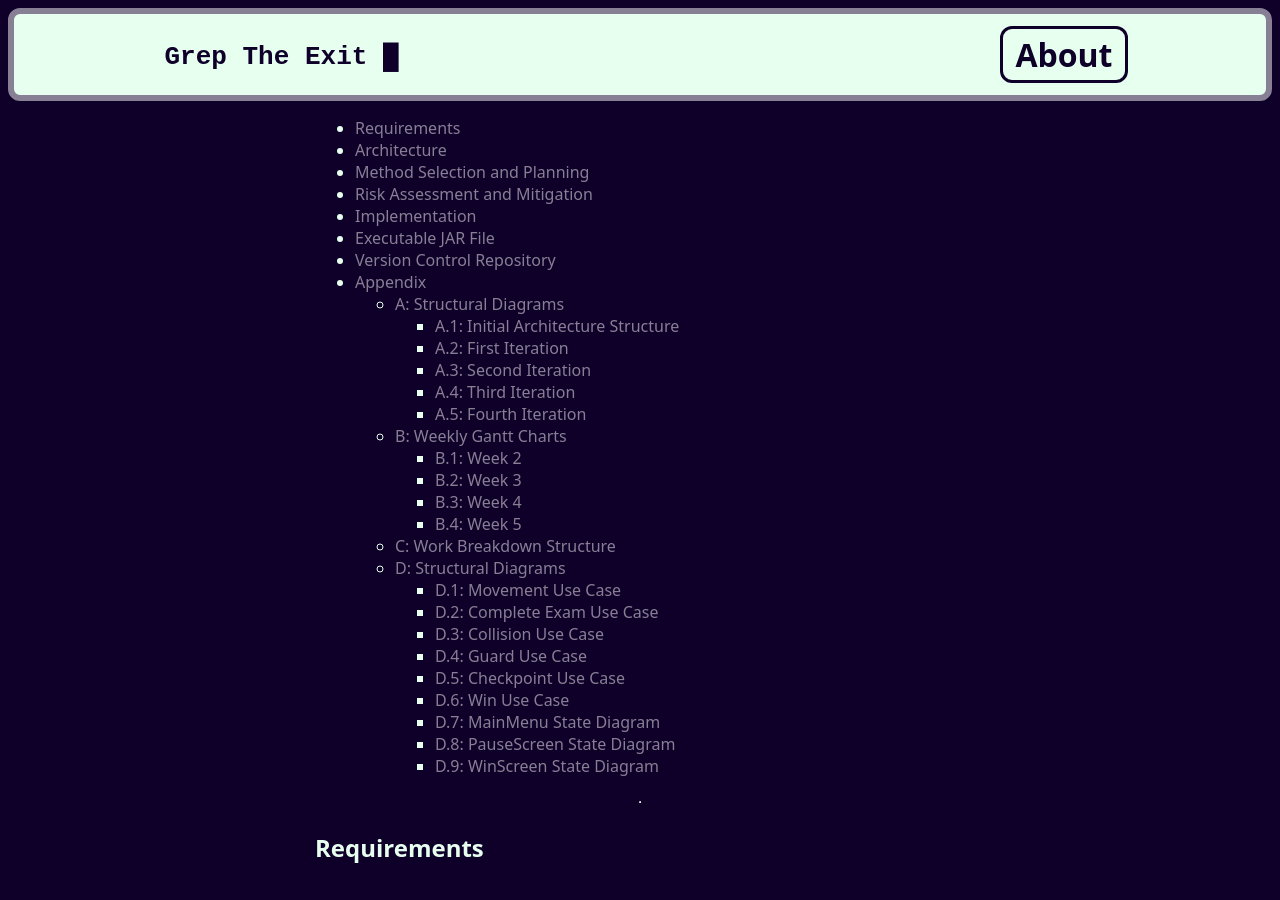
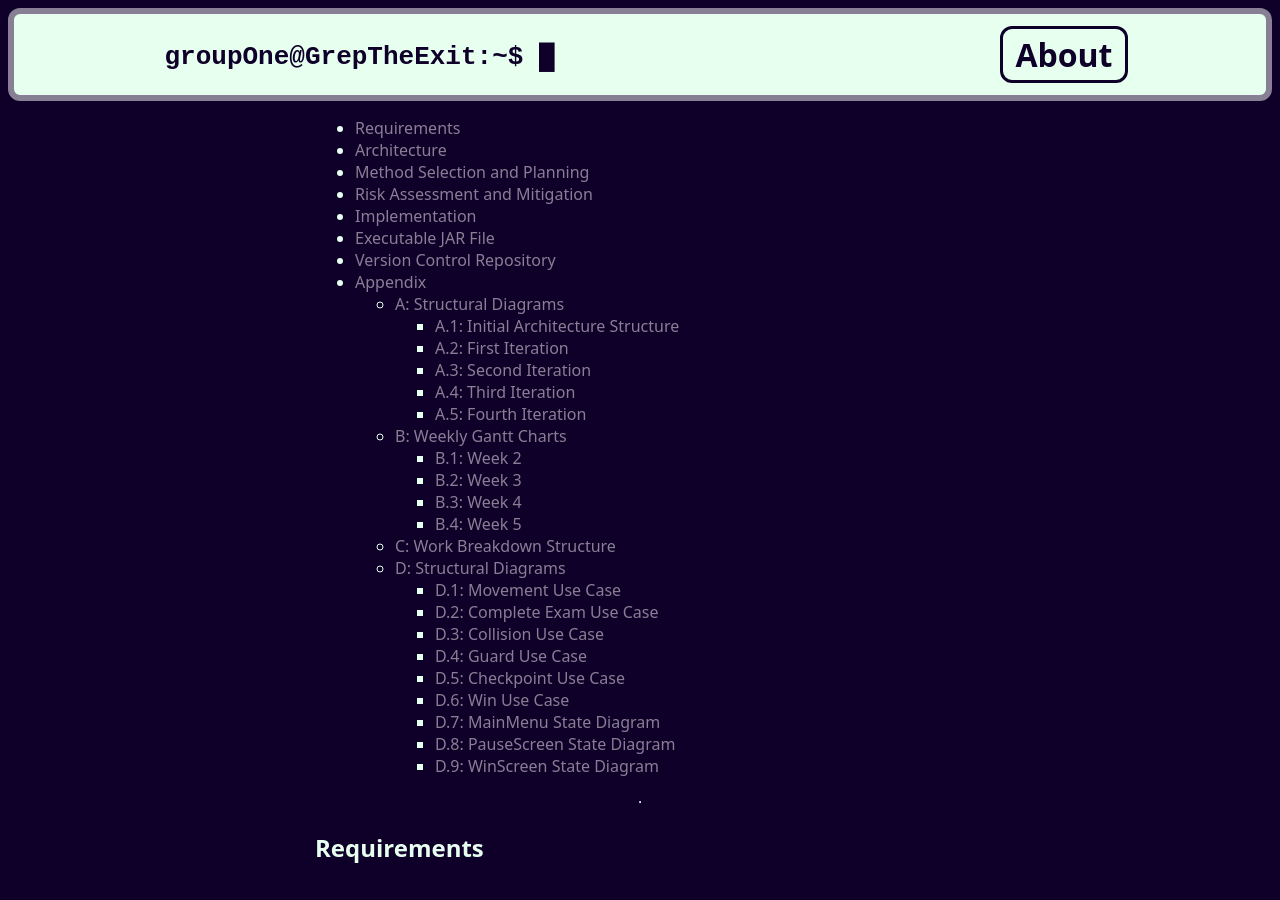
Before and after one commit to ENG1-C2G3/eng1-c2g3.github.io, a Jekyll site: the page built from index.markdown, in a window 1280 px wide and 900 px high. Built offline with Jekyll 4.4.1, drawn with Linux system fonts in a browser that asks for light colours.

Commit message:
header: Change title to look like a bash prompt

```diff
--- a/_config.yml
+++ b/_config.yml
@@ -19,6 +19,7 @@
 # in the templates via {{ site.myvariable }}.
 
 title: Grep The Exit
+titleNoSpaces: GrepTheExit
 email: stk536@york.ac.uk
 description: >- # this means to ignore newlines until "baseurl:"
     You fell asleep in a lecture, and woke up in a maze.
--- a/_includes/header.html
+++ b/_includes/header.html
@@ -11,7 +11,7 @@
     <nav class="site-nav">
       <div class="left-nav">
         <a class="site-title" rel="author" href="{{ "/" | relative_url }}">
-          <code class="site-code">{{ site.title }}
+          <code class="site-code">groupOne@{{ site.titleNoSpaces }}:~$
             <span class="blinking-cursor">█</span>
           </code>
         </a>
```
